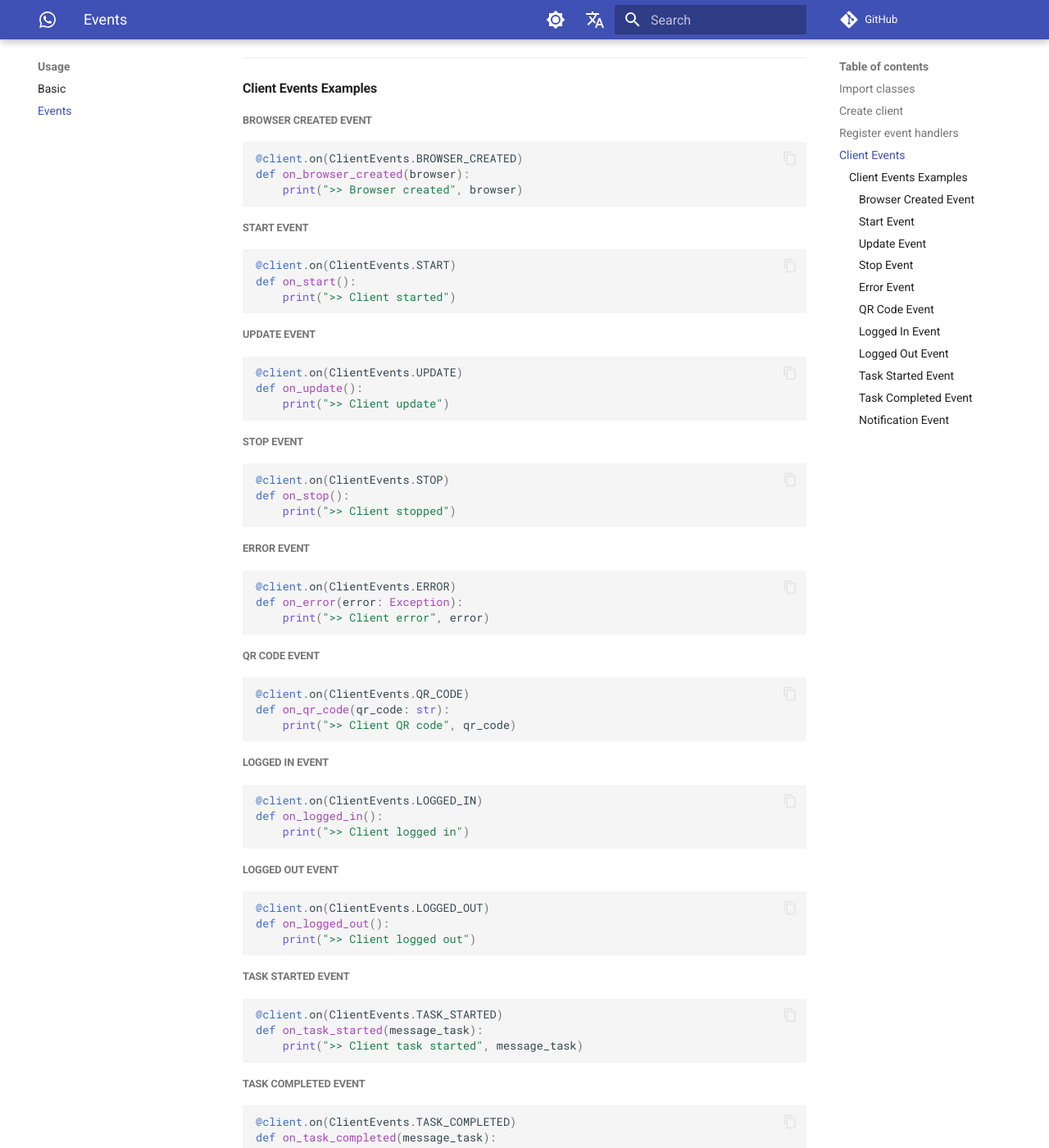
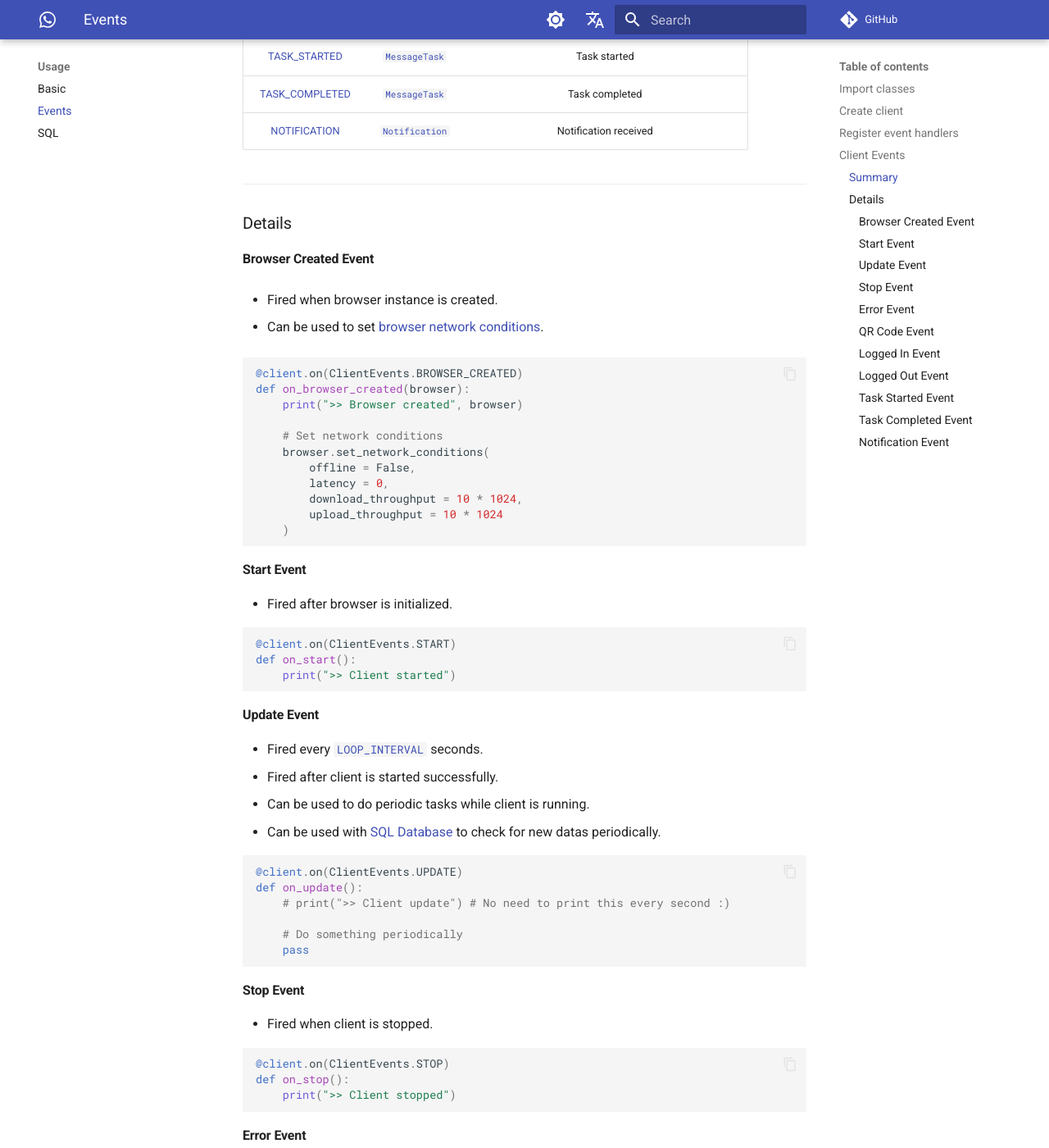
Before and after one commit to enesosmanoglu/whatsapp_py, an MkDocs documentation site: the page built from docs/usage/events.md, in a window 1280 px wide and 1400 px high, scrolled down 1611 px. Shown: the whole window at 82% size. Built offline with MkDocs 1.6.1 and Material for MkDocs 9.7.7, drawn with Linux system fonts in a browser that asks for light colours; comment, search, counter and statistics services are not loaded; some of the changed text lies outside the part shown.

Commit message:
Updated docs & docstrings

````diff
--- a/docs/usage/events.md
+++ b/docs/usage/events.md
@@ -32,101 +32,157 @@ For the `#!python 'event_name'`, use the [`ClientEvents`](/reference/client_even
         print(">> Client started")
     ```
 
-For the list of available events, see [Client Events](#client-events) below.
+For the list of available events, see [All Client Events](#all-client-events) below.
+
+---
+## Client Events
+
+### Summary
+
+!!! tip
+
+    Click on the **event name** to jump to the details.
+
+|                Event Name                 |                                 Parameters                                 |                                              Description                                              |
+| :---------------------------------------: | :------------------------------------------------------------------------: | :---------------------------------------------------------------------------------------------------: |
+| [BROWSER_CREATED](#browser-created-event) |                  [`Browser`](/reference/browser/#browser)                  |                            Browser instance created before starting client                            |
+|           [START](#start-event)           |                                     -                                      |                               Client started after browser initialized                                |
+|          [UPDATE](#update-event)          |                                     -                                      | Fired every [`LOOP_INTERVAL`](/reference/constants/#const.LOOP_INTERVAL) seconds after client started |
+|            [STOP](#stop-event)            |                                     -                                      |                                        Client stopped on exit                                         |
+|           [ERROR](#error-event)           | [`Exception`](https://docs.python.org/3/library/exceptions.html#Exception) |                                         Client error occurred                                         |
+|         [QR_CODE](#qr-code-event)         |                                   `str`                                    |                                           QR code received                                            |
+|       [LOGGED_IN](#logged-in-event)       |                                     -                                      |                                           Client logged in                                            |
+|      [LOGGED_OUT](#logged-out-event)      |                                     -                                      |                                           Client logged out                                           |
+|    [TASK_STARTED](#task-started-event)    |             [`MessageTask`](/reference/task/#task.MessageTask)             |                                             Task started                                              |
+|  [TASK_COMPLETED](#task-completed-event)  |             [`MessageTask`](/reference/task/#task.MessageTask)             |                                            Task completed                                             |
+|    [NOTIFICATION](#notification-event)    |    [`Notification`](/reference/notification/#notification.Notification)    |                                         Notification received                                         |
 
 ---
 
-## Client Events
+### Details
 
-| <center>Event Name</center>                                | <center>Parameters</center>                                                                 | <center>Description</center>                                                                          |
-| ---------------------------------------------------------- | ------------------------------------------------------------------------------------------- | ----------------------------------------------------------------------------------------------------- |
-| <center>[BROWSER_CREATED](#browser-created-event)</center> | <center>[`Browser`](/reference/browser/#browser)</center>                                   | Browser instance created before starting client                                                       |
-| <center>[START](#start-event)</center>                     | <center>-</center>                                                                          | Client started after browser initialized                                                              |
-| <center>[UPDATE](#update-event)</center>                   | <center>-</center>                                                                          | Fired every [`LOOP_INTERVAL`](/reference/constants/#const.LOOP_INTERVAL) seconds after client started |
-| <center>[STOP](#stop-event)</center>                       | <center>-</center>                                                                          | Client stopped on exit                                                                                |
-| <center>[ERROR](#error-event)</center>                     | <center>[`Exception`](https://docs.python.org/3/library/exceptions.html#Exception)</center> | Client error occurred                                                                                 |
-| <center>[QR_CODE](#qr-code-event)</center>                 | <center>`str`</center>                                                                      | QR code received                                                                                      |
-| <center>[LOGGED_IN](#logged-in-event)</center>             | <center>-</center>                                                                          | Client logged in                                                                                      |
-| <center>[LOGGED_OUT](#logged-out-event)</center>           | <center>-</center>                                                                          | Client logged out                                                                                     |
-| <center>[TASK_STARTED](#task-started-event)</center>       | <center>[`MessageTask`](/reference/task/#task.MessageTask)</center>                                            | Task started                                                                                          |
-| <center>[TASK_COMPLETED](#task-completed-event)</center>   | <center>[`MessageTask`](/reference/task/#task.MessageTask)</center>                                            | Task completed                                                                                        |
-| <center>[NOTIFICATION](#notification-event)</center>       | <center>[`Notification`](/reference/notification/#notification.Notification)</center>                    | Notification received                                                                                 |
+#### Browser Created Event
+* Fired when browser instance is created.
 
----
+* Can be used to set [browser network conditions](/reference/browser/#browser.browser.Browser.set_network_conditions).
 
-#### Client Events Examples
-
-##### Browser Created Event
 ```py
 @client.on(ClientEvents.BROWSER_CREATED)
 def on_browser_created(browser):
     print(">> Browser created", browser)
+
+    # Set network conditions
+    browser.set_network_conditions(
+        offline = False,
+        latency = 0,
+        download_throughput = 10 * 1024,
+        upload_throughput = 10 * 1024
+    )
 ```
 
-##### Start Event
+#### Start Event
+* Fired after browser is initialized.
+
 ```py
 @client.on(ClientEvents.START)
 def on_start():
     print(">> Client started")
+
+
 ```
 
-##### Update Event
+#### Update Event
+* Fired every [`LOOP_INTERVAL`](/reference/constants/#const.LOOP_INTERVAL) seconds.
+* Fired after client is started successfully.
+* Can be used to do periodic tasks while client is running.
+* Can be used with [SQL Database](/usage/sql) to check for new datas periodically.
+
 ```py
 @client.on(ClientEvents.UPDATE)
 def on_update():
-    print(">> Client update")
+    # print(">> Client update") # No need to print this every second :)
+
+    # Do something periodically
+    pass
 ```
 
-##### Stop Event
+#### Stop Event
+* Fired when client is stopped.
+
 ```py
 @client.on(ClientEvents.STOP)
 def on_stop():
     print(">> Client stopped")
 ```
 
-##### Error Event
+#### Error Event
+* Fired when client encounters an error.
+
 ```py
 @client.on(ClientEvents.ERROR)
 def on_error(error: Exception):
     print(">> Client error", error)
 ```
 
-##### QR Code Event
+#### QR Code Event
+* Fired when QR code is received.
+* Fired when QR code is refreshed.
+
 ```py
 @client.on(ClientEvents.QR_CODE)
 def on_qr_code(qr_code: str):
     print(">> Client QR code", qr_code)
 ```
 
-##### Logged In Event
+#### Logged In Event
+* Fired when main page is loaded after scanning QR code.
+* Can be used to send messages after client is logged in.
+
+!!! info "• Fired after client is started if QR scanned in one of the previous sessions"
+
 ```py
 @client.on(ClientEvents.LOGGED_IN)
 def on_logged_in():
     print(">> Client logged in")
+
+    # Send message
+    chat = client.new_chat("{phone_number}")
+    chat.send_message("Hello world")
 ```
 
-##### Logged Out Event
+#### Logged Out Event
+* Fired when client is logged out.
+
 ```py
 @client.on(ClientEvents.LOGGED_OUT)
 def on_logged_out():
     print(">> Client logged out")
 ```
 
-##### Task Started Event
+#### Task Started Event
+* Fired when a task is started.
+* See [Task](/reference/task) for more details.
+
 ```py
 @client.on(ClientEvents.TASK_STARTED)
 def on_task_started(message_task):
     print(">> Client task started", message_task)
 ```
 
-##### Task Completed Event
+#### Task Completed Event
+* Fired when a task is completed.
+* See [Task](/reference/task) for more details.
+
 ```py
 @client.on(ClientEvents.TASK_COMPLETED)
 def on_task_completed(message_task):
     print(">> Client task completed", message_task)
 ```
 
-##### Notification Event
+#### Notification Event
+* Fired when a notification is received.
+* See [Notification](/reference/notification) for more details.
+
 ```py
 @client.on(ClientEvents.NOTIFICATION)
 def on_notification(notification):
--- a/mkdocs.yml
+++ b/mkdocs.yml
@@ -14,6 +14,7 @@ nav:
   - Usage:
     - Basic: usage/basic.md
     - Events: usage/events.md
+    - SQL: usage/sql.md
   # - Examples: examples.md
   - API Reference:
     - References:
@@ -22,7 +23,7 @@ nav:
 
         - Client Utils:
           - Browser: reference/browser.md
-          - ClientEvents: reference/client_events.md
+          - Client Events: reference/client_events.md
           - Check: reference/check.md
           - Task: reference/task.md
 
@@ -32,10 +33,16 @@ nav:
           - Notification: reference/notification.md
 
       - Globals:
-        - EventEmitter: reference/event_emitter.md
+        - Event Emitter: reference/event_emitter.md
         - CSS: reference/css.md
         - Helpers: reference/helpers.md
         - Constants: reference/constants.md
+
+      - Database:
+        - SQL: reference/database/sql.md
+        - Connection Config: reference/database/connection_config.md
+        - Column: reference/database/column.md
+        - SQL Result: reference/database/sql_result.md
 
   # - Changelog: changelog.md
 
````
Also changed, not shown: docs/reference/database/column.md (added, +3 -0 lines), docs/reference/database/connection_config.md (added, +3 -0 lines), docs/reference/database/sql.md (added, +3 -0 lines), docs/reference/database/sql_result.md (added, +3 -0 lines), docs/usage/basic.md (+2 -2 lines), docs/usage/sql.md (added, +173 -0 lines), 1 other file.
